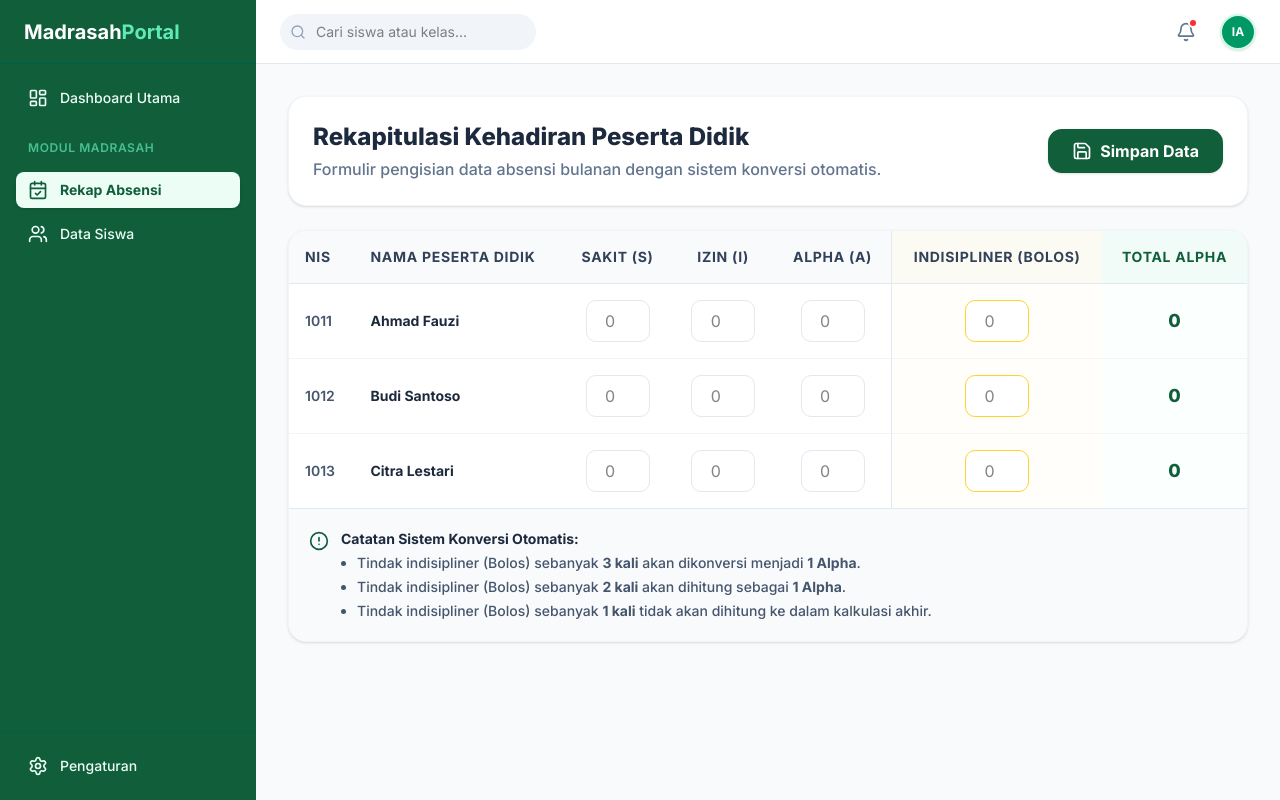
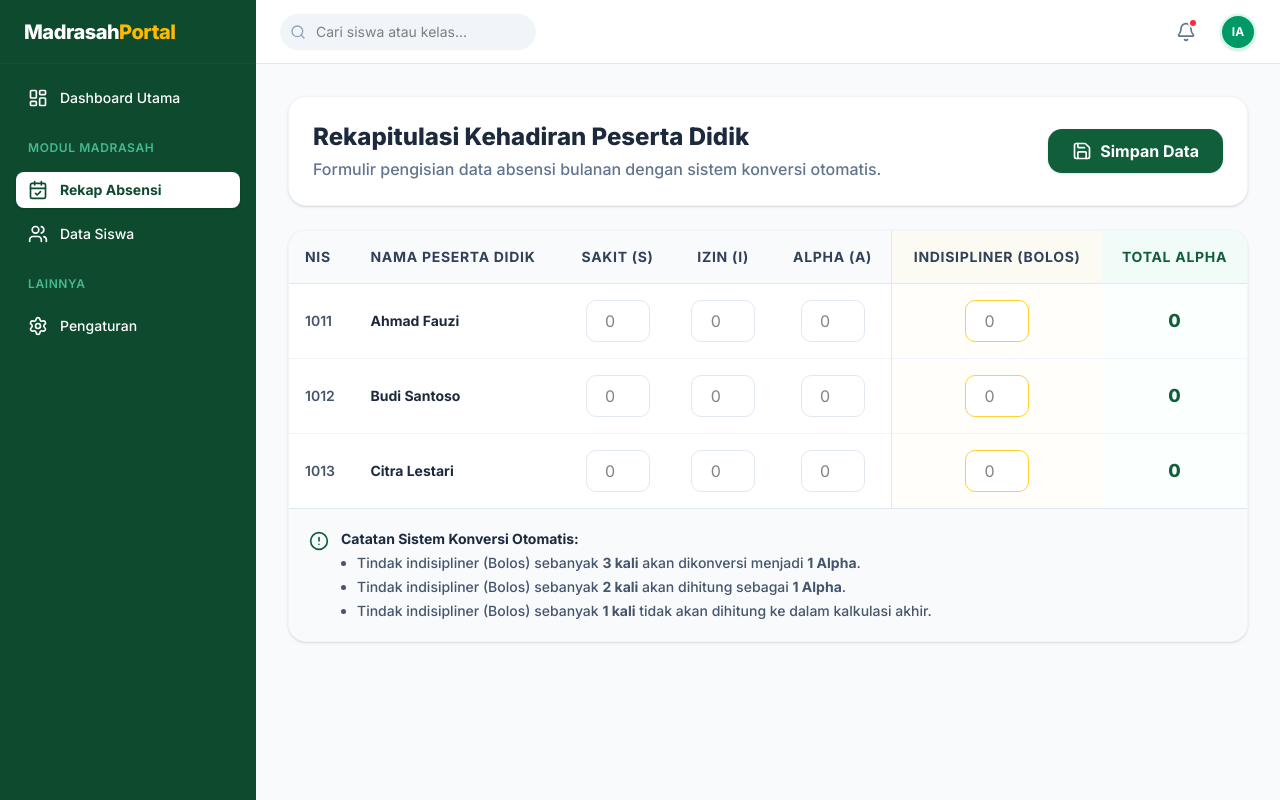
Before and after one commit to Nuyye/madrasah-portal, a Next.js app: page /portal/absensi in a window 1280 px wide. Built offline with nearby package versions, Linux system fonts and the light colour scheme; no server answers.

Commit message:
add Data Siswa and Calculation Absensi

```diff
--- a/src/components/layout/sidebar.tsx
+++ b/src/components/layout/sidebar.tsx
@@ -1,45 +1,59 @@
+"use client";
+
 import Link from "next/link";
-import { LayoutDashboard, Users, CalendarCheck, Settings } from "lucide-react";
+import { usePathname } from "next/navigation";
+import { LayoutDashboard, CalendarCheck, Users, Settings } from "lucide-react";
 
 export default function Sidebar() {
+  const pathname = usePathname(); // Sensor buat ngedeteksi URL sekarang
+
+  // Fungsi helper biar gampang nentuin warna menu
+  const isActive = (path: string) => pathname === path;
+
   return (
-    <aside className="w-64 bg-[#115e3b] text-white flex-col h-full hidden md:flex">
-      <div className="h-16 flex items-center px-6 border-b border-emerald-800">
-        <h1 className="text-xl font-bold">Madrasah<span className="text-emerald-300">Portal</span></h1>
+    <aside className="h-full flex flex-col bg-[#0d4a2e] text-white overflow-y-auto">
+      {/* Logo */}
+      <div className="h-16 flex items-center px-6 border-b border-emerald-800/50 font-extrabold text-xl tracking-tight">
+        Madrasah<span className="text-amber-400">Portal</span>
       </div>
 
-     <nav className="flex-1 p-4 space-y-2 overflow-y-auto">
-        {/* Link Dashboard */}
-        <Link href="/portal" className="flex items-center gap-3 px-3 py-2 rounded-md text-sm font-medium text-emerald-50 hover:bg-emerald-800 transition-colors">
-          <LayoutDashboard className="h-5 w-5" />
-          Dashboard Utama
+      <nav className="flex-1 p-4 space-y-2">
+        <Link
+          href="/portal"
+          className={`flex items-center gap-3 px-3 py-2 rounded-md text-sm transition-colors ${isActive('/portal') ? 'bg-white text-[#0d4a2e] font-bold shadow-sm' : 'font-medium hover:bg-emerald-800'}`}
+        >
+          <LayoutDashboard className="h-5 w-5" /> Dashboard Utama
         </Link>
 
         <div className="pt-4 pb-2">
-          <p className="px-3 text-xs font-semibold text-emerald-300/70 uppercase tracking-wider">
-            Modul Madrasah
-          </p>
+          <p className="px-3 text-xs font-semibold text-emerald-300/70 uppercase tracking-wider">Modul Madrasah</p>
         </div>
 
-        {/* Link Absensi */}
-        <Link href="/portal/absensi" className="flex items-center gap-3 px-3 py-2 rounded-md text-sm font-bold bg-emerald-50 text-[#115e3b] shadow-sm transition-colors">
-          <CalendarCheck className="h-5 w-5" />
-          Rekap Absensi
+        <Link
+          href="/portal/absensi"
+          className={`flex items-center gap-3 px-3 py-2 rounded-md text-sm transition-colors ${isActive('/portal/absensi') ? 'bg-white text-[#0d4a2e] font-bold shadow-sm' : 'font-medium hover:bg-emerald-800'}`}
+        >
+          <CalendarCheck className="h-5 w-5" /> Rekap Absensi
         </Link>
 
-        {/* Link Data Siswa */}
-        <Link href="/portal/siswa" className="flex items-center gap-3 px-3 py-2 rounded-md text-sm font-medium text-emerald-50 hover:bg-emerald-800 transition-colors">
-          <Users className="h-5 w-5" />
-          Data Siswa
+        <Link
+          href="/portal/siswa"
+          className={`flex items-center gap-3 px-3 py-2 rounded-md text-sm transition-colors ${isActive('/portal/siswa') ? 'bg-white text-[#0d4a2e] font-bold shadow-sm' : 'font-medium hover:bg-emerald-800'}`}
+        >
+          <Users className="h-5 w-5" /> Data Siswa
+        </Link>
+
+        <div className="pt-4 pb-2">
+            <p className="px-3 text-xs font-semibold text-emerald-300/70 uppercase tracking-wider">Lainnya</p>
+        </div>
+
+        <Link
+          href="/portal/pengaturan"
+          className={`flex items-center gap-3 px-3 py-2 rounded-md text-sm transition-colors ${isActive('/portal/pengaturan') ? 'bg-white text-[#0d4a2e] font-bold shadow-sm' : 'font-medium hover:bg-emerald-800'}`}
+        >
+          <Settings className="h-5 w-5" /> Pengaturan
         </Link>
       </nav>
-
-      <div className="p-4 border-t border-emerald-800">
-        <Link href="#" className="flex items-center gap-3 px-3 py-2 rounded-md text-sm font-medium text-emerald-50 hover:bg-emerald-800 transition-colors">
-          <Settings className="h-5 w-5" />
-          Pengaturan
-        </Link>
-      </div>
     </aside>
   );
 }
```
